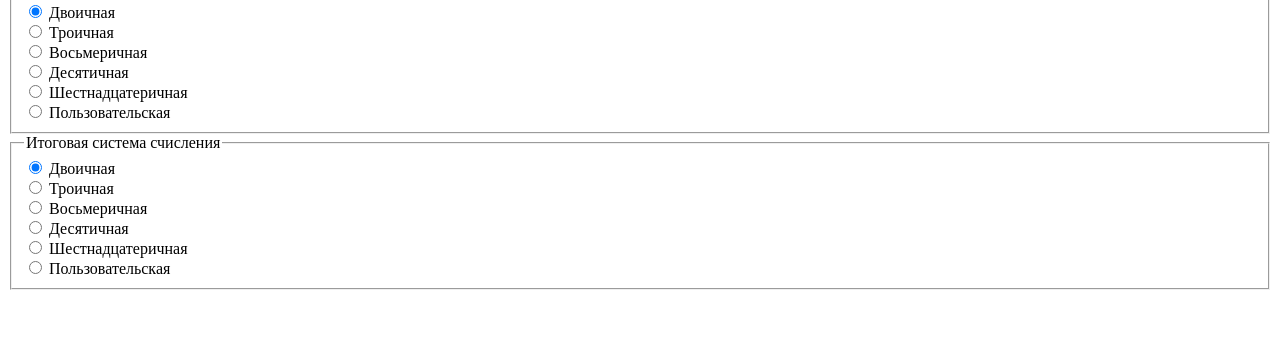
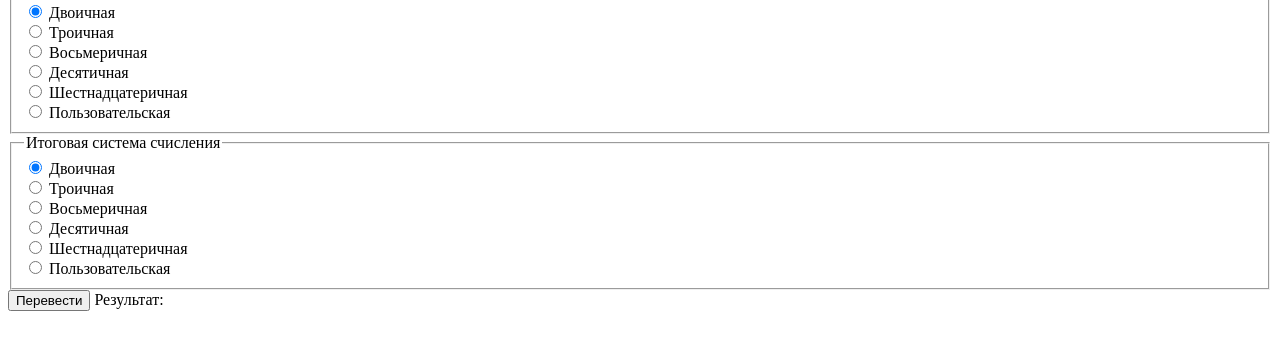
Before and after one commit to chalex2k/numeral_system_calculator, a plain HTML site: page app/index.html in a window 1280 px wide. Shown: the part 122-472 px from the top of the page. Drawn offline with Linux system fonts and the light colour scheme.

Commit message:
Код 🟢 наличие кнопки и поля для результата

```diff
--- a/app/index.html
+++ b/app/index.html
@@ -73,6 +73,11 @@
             <input type="text" id="customResultValue" placeholder="Введите Вашу систему счисления">
         </div>
     </fieldset>
+
+    <button id="convertButton">Перевести</button>
+
+    <label id="outputResult">Результат: </label>
+
 </main>
 <script src="index.js"></script>
 </body>
```
